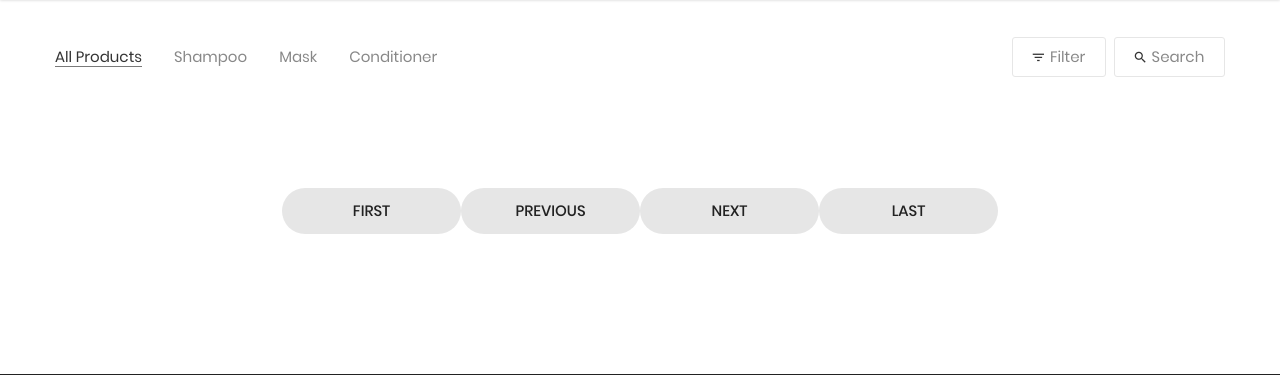
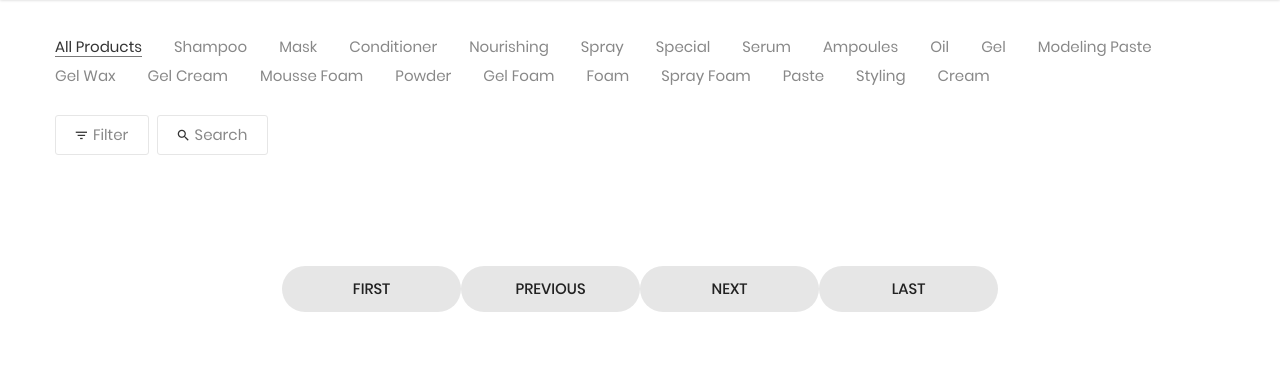
Before and after one commit to diyhad/OnlineStore, a FastAPI app: template templates/product.html in a window 1280 px wide. Shown: the part 124-499 px from the top of the page. Run offline with FastAPI, Linux system fonts and the light colour scheme; the template is opened without the code that fills it, so the values that code supplies are empty; parts of the project's set-up code (start-up, migrations or seed data) failed here and were passed over; some libraries are stand-ins or nearby versions; some web fonts are replaced.

Commit message:
Add filters

```diff
--- a/main.py
+++ b/main.py
@@ -135,6 +135,24 @@ async def products_page(
         "shampoo": "ШАМПОАН ЗА КОСА",
         "mask": "МАСКА ЗА КОСА",
         "conditioner": "БАЛСАМ ЗА КОСА",
+        "nourishing": "ПОДХРАНВАЩИ ЗА КОСА",
+        "spray": "СПРЕЙ ЗА КОСА",
+        "special": "СПЕЦИАЛНИ ЗА КОСА",
+        "serum": "СЕРУМ",
+        "ampoules": "АМПУЛИ",
+        "oil": "ОЛИО ЗА КОСА",
+        "gel": "ГЕЛ ЗА КОСА",
+        "modeling_paste": "МОДЕЛИРАЩА ПАСТА ЗА КОСА",
+        "gel_wax": "ГЕЛ-ВАКСА",
+        "gel_cream": "ГЕЛ-КРЕМ",
+        "mousse_foam": "МУС-ПЯНА",
+        "powder": "ПУДРА",
+        "gel_foam": "ГЕЛ-ПЯНА",
+        "foam": "ПЯНА ЗА КОСА",
+        "spray_foam": "СПРЕЙ-ПЯНА",
+        "paste": "ПАСТА",
+        "styling": "СТИЛИЗАНТ",
+        "cream": "КРЕМ ЗА КОСА",
     }
 
     # Convert category string to product_type value if provided
--- a/templates/product.html
+++ b/templates/product.html
@@ -263,6 +263,78 @@
 
                 <button class="stext-106 cl6 hov1 bor3 trans-04 m-r-32 m-tb-5" data-filter=".conditioner" onclick="reloadPage('conditioner')">
                     Conditioner
+                </button>
+
+                <button class="stext-106 cl6 hov1 bor3 trans-04 m-r-32 m-tb-5" data-filter=".nourishing" onclick="reloadPage('nourishing')">
+                    Nourishing
+                </button>
+
+                <button class="stext-106 cl6 hov1 bor3 trans-04 m-r-32 m-tb-5" data-filter=".spray" onclick="reloadPage('spray')">
+                    Spray
+                </button>
+
+                <button class="stext-106 cl6 hov1 bor3 trans-04 m-r-32 m-tb-5" data-filter=".special" onclick="reloadPage('special')">
+                    Special
+                </button>
+
+                <button class="stext-106 cl6 hov1 bor3 trans-04 m-r-32 m-tb-5" data-filter=".serum" onclick="reloadPage('serum')">
+                    Serum
+                </button>
+
+                <button class="stext-106 cl6 hov1 bor3 trans-04 m-r-32 m-tb-5" data-filter=".ampoules" onclick="reloadPage('ampoules')">
+                    Ampoules
+                </button>
+
+                <button class="stext-106 cl6 hov1 bor3 trans-04 m-r-32 m-tb-5" data-filter=".oil" onclick="reloadPage('oil')">
+                    Oil
+                </button>
+
+                <button class="stext-106 cl6 hov1 bor3 trans-04 m-r-32 m-tb-5" data-filter=".gel" onclick="reloadPage('gel')">
+                    Gel
+                </button>
+
+                <button class="stext-106 cl6 hov1 bor3 trans-04 m-r-32 m-tb-5" data-filter=".modeling_paste" onclick="reloadPage('modeling_paste')">
+                    Modeling Paste
+                </button>
+
+                <button class="stext-106 cl6 hov1 bor3 trans-04 m-r-32 m-tb-5" data-filter=".gel_wax" onclick="reloadPage('gel_wax')">
+                    Gel Wax
+                </button>
+
+                <button class="stext-106 cl6 hov1 bor3 trans-04 m-r-32 m-tb-5" data-filter=".gel_cream" onclick="reloadPage('gel_cream')">
+                    Gel Cream
+                </button>
+
+                <button class="stext-106 cl6 hov1 bor3 trans-04 m-r-32 m-tb-5" data-filter=".mousse_foam" onclick="reloadPage('mousse_foam')">
+                    Mousse Foam
+                </button>
+
+                <button class="stext-106 cl6 hov1 bor3 trans-04 m-r-32 m-tb-5" data-filter=".powder" onclick="reloadPage('powder')">
+                    Powder
+                </button>
+
+                <button class="stext-106 cl6 hov1 bor3 trans-04 m-r-32 m-tb-5" data-filter=".gel_foam" onclick="reloadPage('gel_foam')">
+                    Gel Foam
+                </button>
+
+                <button class="stext-106 cl6 hov1 bor3 trans-04 m-r-32 m-tb-5" data-filter=".foam" onclick="reloadPage('foam')">
+                    Foam
+                </button>
+
+                <button class="stext-106 cl6 hov1 bor3 trans-04 m-r-32 m-tb-5" data-filter=".spray_foam" onclick="reloadPage('spray_foam')">
+                    Spray Foam
+                </button>
+
+                <button class="stext-106 cl6 hov1 bor3 trans-04 m-r-32 m-tb-5" data-filter=".paste" onclick="reloadPage('paste')">
+                    Paste
+                </button>
+
+                <button class="stext-106 cl6 hov1 bor3 trans-04 m-r-32 m-tb-5" data-filter=".styling" onclick="reloadPage('styling')">
+                    Styling
+                </button>
+
+                <button class="stext-106 cl6 hov1 bor3 trans-04 m-r-32 m-tb-5" data-filter=".cream" onclick="reloadPage('cream')">
+                    Cream
                 </button>
             </div>
 
```
